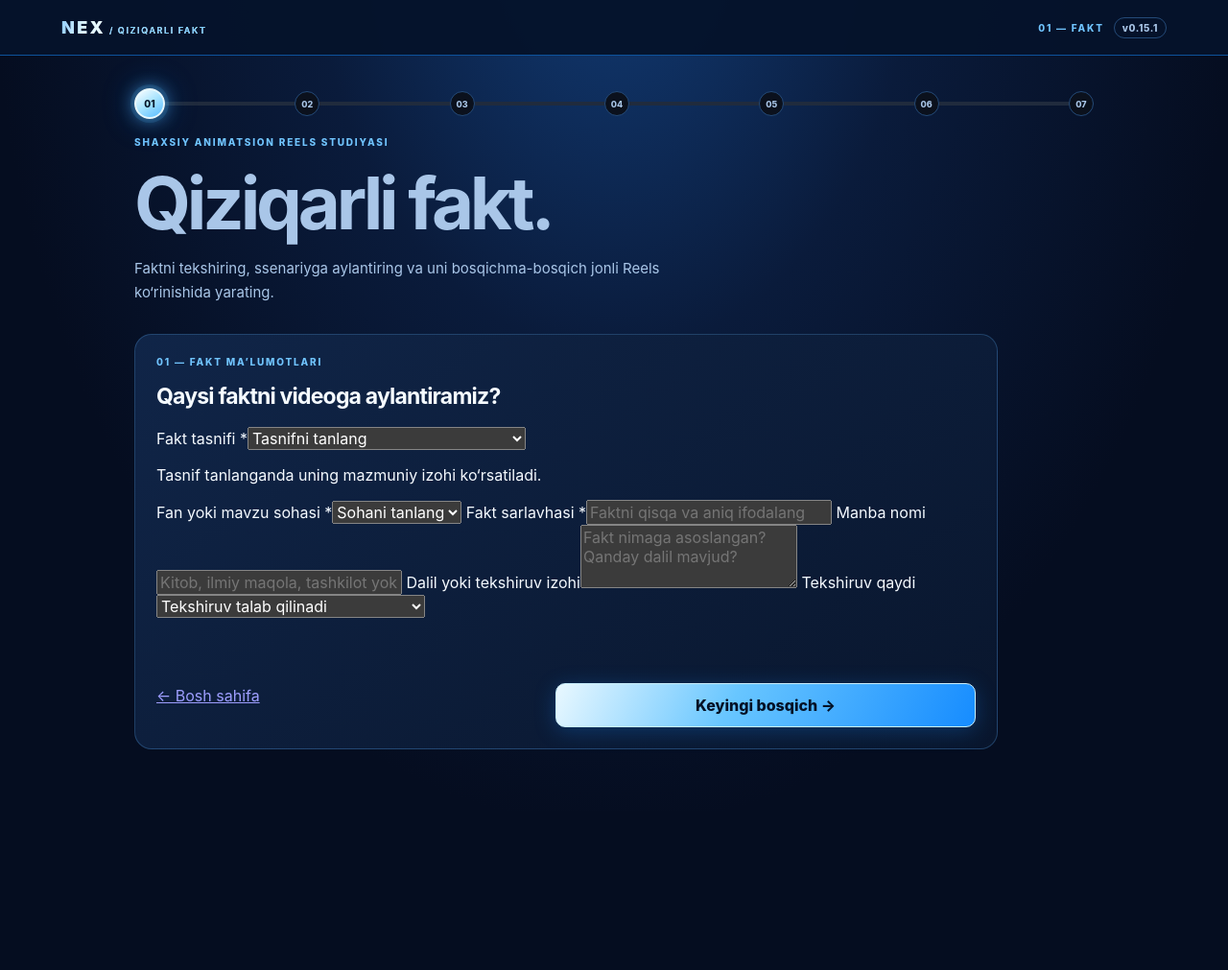
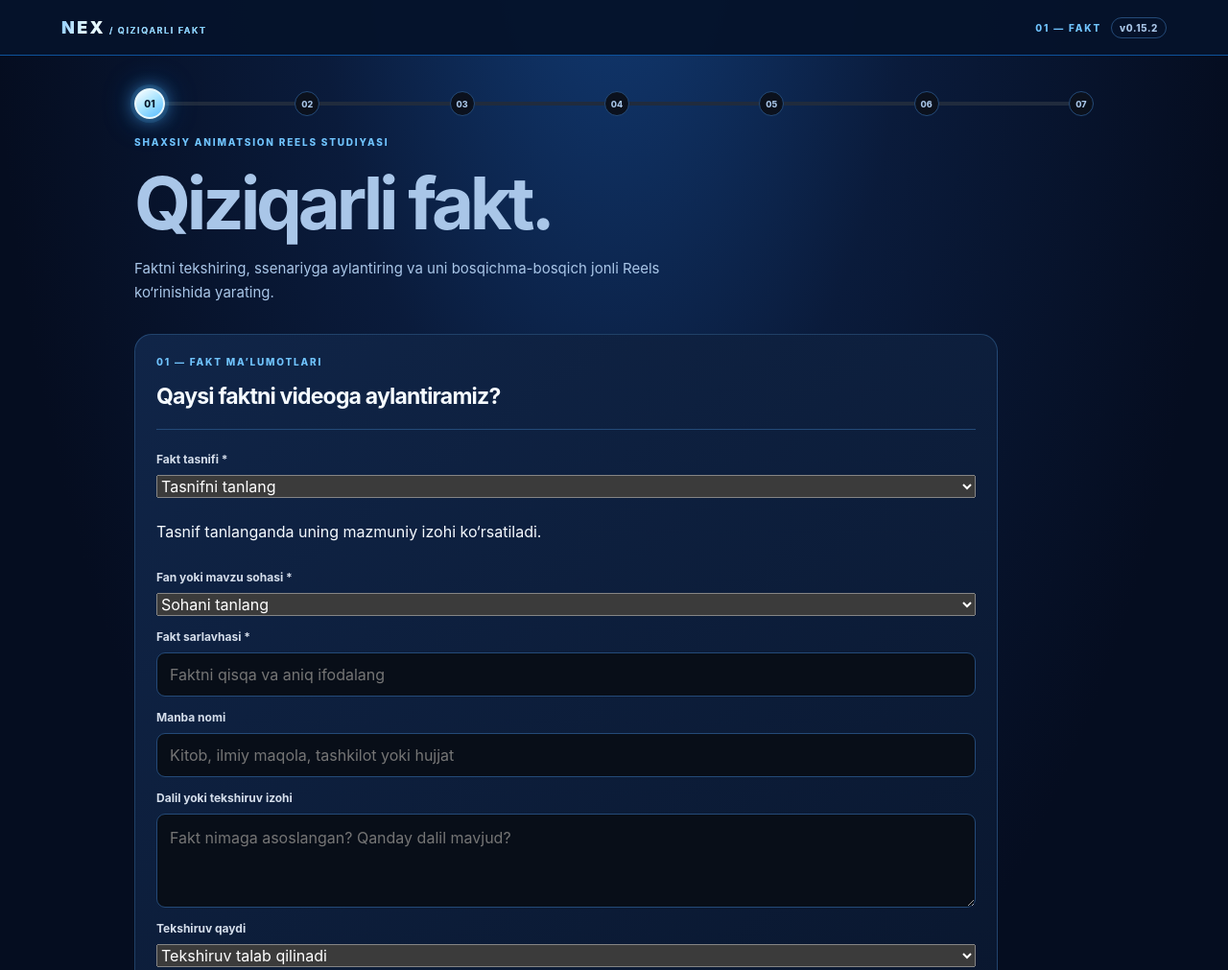
Before and after one commit to Parviz1999-yg/NEX, a plain HTML site: page qiziqarli-fakt/index.html in a window 1280 px wide. Shown: the top 1011 px of the page at 96% size. Before the commit the page ends 845 px from the top, so only its background shows below. Drawn offline with Linux system fonts and the light colour scheme.

Commit message:
QF 0.15.2: fix step 01 form structure

```diff
--- a/qiziqarli-fakt/index.html
+++ b/qiziqarli-fakt/index.html
@@ -1,17 +1,19 @@
 <!doctype html>
-<html lang="uz"><head><meta charset="utf-8"><meta name="viewport" content="width=device-width,initial-scale=1,viewport-fit=cover"><meta name="theme-color" content="#080b13"><title>NEX — Qiziqarli fakt</title><link rel="stylesheet" href="style.css?v=0.15.1"></head>
+<html lang="uz"><head><meta charset="utf-8"><meta name="viewport" content="width=device-width,initial-scale=1,viewport-fit=cover"><meta name="theme-color" content="#080b13"><title>NEX — Qiziqarli fakt</title><link rel="stylesheet" href="style.css?v=0.15.2"></head>
 <body>
-<header class="topbar"><a class="brand" href="../">NEX<span> / QIZIQARLI FAKT</span></a><span class="topbar-meta"><span id="stepLabel">01 — FAKT</span><span class="app-version">v0.15.1</span></span></header>
+<header class="topbar"><a class="brand" href="../">NEX<span> / QIZIQARLI FAKT</span></a><span class="topbar-meta"><span id="stepLabel">01 — FAKT</span><span class="app-version">v0.15.2</span></span></header>
 <main>
 <div class="progress-track" aria-label="Bosqichlar"><span class="progress-fill" id="progressFill"></span><div class="progress-steps"><span class="current" data-progress="1">01</span><span data-progress="2">02</span><span data-progress="3">03</span><span data-progress="4">04</span><span data-progress="5">05</span><span data-progress="6">06</span><span data-progress="7">07</span></div></div>
 <section class="wizard-page active" id="step-1"><section class="intro"><p class="eyebrow">SHAXSIY ANIMATSION REELS STUDIYASI</p><h1>Qiziqarli fakt<span>.</span></h1><p>Faktni tekshiring, ssenariyga aylantiring va uni bosqichma-bosqich jonli Reels ko‘rinishida yarating.</p></section>
 <div class="panel"><p class="eyebrow">01 — FAKT MA’LUMOTLARI</p><h2>Qaysi faktni videoga aylantiramiz?</h2>
+<div class="source-fields" id="factFields">
 <label for="kind">Fakt tasnifi *</label><select id="kind"><option value="">Tasnifni tanlang</option><option>Ilmiy fakt</option><option>Postulat (isbotsiz qabul qilinadigan)</option><option>100 foiz ishonchli</option><option>Tekshiruvda</option></select><p class="hint" id="kindHint">Tasnif tanlanganda uning mazmuniy izohi ko‘rsatiladi.</p>
 <label for="field">Fan yoki mavzu sohasi *</label><select id="field"><option value="">Sohani tanlang</option><option>Fizika</option><option>Biologiya</option><option>Tarix</option><option>Matematika</option><option>Astronomiya</option><option>Kimyo</option><option>Geografiya</option><option>Texnologiya</option><option>Psixologiya</option><option>Boshqa</option></select><input id="customField" maxlength="100" placeholder="Boshqa soha nomi" hidden>
 <label for="title">Fakt sarlavhasi *</label><input id="title" maxlength="140" placeholder="Faktni qisqa va aniq ifodalang">
 <label for="source">Manba nomi</label><input id="source" maxlength="160" placeholder="Kitob, ilmiy maqola, tashkilot yoki hujjat">
 <label for="evidence">Dalil yoki tekshiruv izohi</label><textarea id="evidence" rows="3" maxlength="700" placeholder="Fakt nimaga asoslangan? Qanday dalil mavjud?"></textarea>
 <label for="review">Tekshiruv qaydi</label><select id="review"><option>Tekshiruv talab qilinadi</option><option>Manba tekshirildi</option><option>Bir nechta manba bilan solishtirildi</option><option>Qarama-qarshi dalil topildi</option></select>
+</div>
 <p class="form-status" id="sourceStatus" role="status"></p><div class="wizard-actions"><a class="text-link" href="../">← Bosh sahifa</a><button class="primary-btn" id="nextSource">Keyingi bosqich →</button></div></div></section>
 <section class="wizard-page" id="step-2"><div class="panel script-panel"><p class="eyebrow">02 — SSENARIY</p><h2>Fikrni besh sahnaga ajrating.</h2><p class="section-copy">Har bir qism Reels’da alohida sahna bo‘lib chiqadi. Matnlar navbatma-navbat ko‘rsatiladi.</p>
 <div class="script-field"><div class="field-head"><label for="hook">01 · HOOK — e’tiborni tortish</label><span>Majburiy</span></div><textarea id="hook" rows="3" maxlength="220" placeholder="Tomoshabinni to‘xtatadigan savol yoki jumla"></textarea></div>
@@ -39,4 +41,4 @@
 <div hidden aria-hidden="true"><span id="reelCategory"></span><span id="reelHook"></span><span id="reelTitle"></span><span id="reelReason"></span><span id="reelBenefit"></span><span id="reelCta"></span></div></section>
 </main>
 <div class="record-overlay" id="recordOverlay" hidden><div class="record-frame"><canvas id="record3D" width="1080" height="1920" aria-label="Yuqori aniqlikdagi 3D yozuv qatlami"></canvas><canvas id="recordCanvas" width="1080" height="1920" aria-label="Yuqori aniqlikdagi matn yozuv qatlami"></canvas></div><div class="record-controls"><span id="recordDuration">25,0 soniya</span><button id="recordPause" type="button" aria-label="Pauza yoki davom ettirish">Ⅱ</button><button id="recordExit" type="button">← Studiyaga qaytish</button></div></div>
-<script type="module" src="app.js?v=0.15.1"></script></body></html>
+<script type="module" src="app.js?v=0.15.2"></script></body></html>
```
